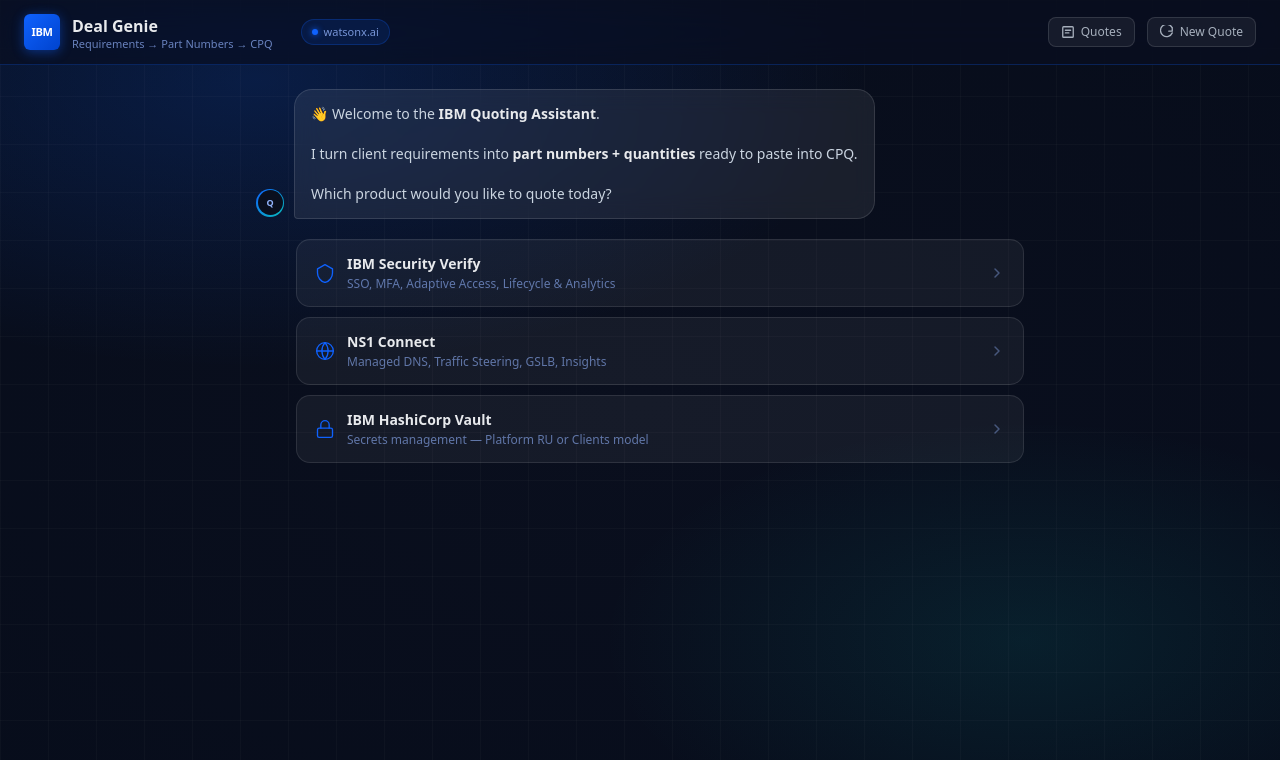
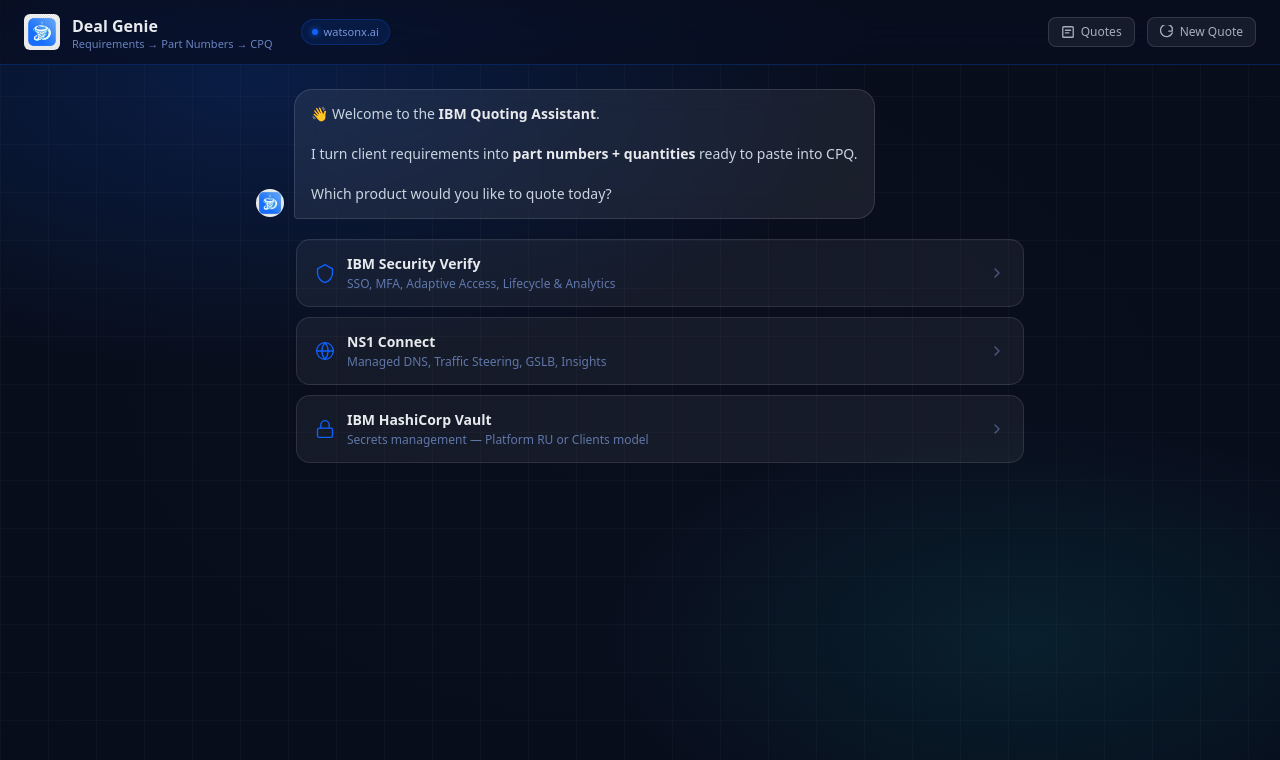
Before and after one commit to NamanKhandIBM/DealGenie, a Next.js app in the folder deal-genie/: page / in a window 1280 px wide. Shown: the top 760 px of the page. Built offline with nearby package versions, Linux system fonts and the light colour scheme.

Commit message:
Add DealGenie icon to header and speech bubble avatars

```diff
--- a/deal-genie/app/page.tsx
+++ b/deal-genie/app/page.tsx
@@ -449,16 +449,13 @@
       <div className="flex flex-col h-screen relative" style={{ zIndex: 1 }}>
         {/* ── Header ─────────────────────────────────────────────────────────── */}
         <header className="header-glass px-6 py-3.5 flex items-center gap-3 flex-shrink-0">
-          {/* IBM logo block */}
-          <div
-            className="w-9 h-9 rounded-md flex items-center justify-center flex-shrink-0"
-            style={{
-              background: "linear-gradient(135deg, #0f62fe 0%, #0043ce 100%)",
-              boxShadow: "0 2px 12px rgba(15,98,254,0.45)",
-            }}
-          >
-            <span className="text-white font-bold text-[11px] tracking-tight">IBM</span>
-          </div>
+          {/* Deal Genie logo */}
+          <img
+            src="/dealgenie-icon.png"
+            alt="Deal Genie"
+            className="w-9 h-9 rounded-md flex-shrink-0"
+            style={{ objectFit: "cover" }}
+          />
 
           <div className="flex flex-col">
             <h1 className="font-semibold text-base leading-tight" style={{ color: "#e8eaed" }}>
@@ -1045,10 +1042,8 @@
     <div className={`flex items-end gap-2.5 ${isUser ? "justify-end" : "justify-start"}`}>
       {/* Assistant avatar */}
       {!isUser && (
-        <div className="avatar-ring w-7 h-7 flex-shrink-0 mb-0.5" style={{ minWidth: "28px" }}>
-          <div className="avatar-inner">
-            <span className="font-bold text-[9px]" style={{ color: "#93b4fd" }}>Q</span>
-          </div>
+        <div className="w-7 h-7 flex-shrink-0 mb-0.5 rounded-full overflow-hidden" style={{ minWidth: "28px" }}>
+          <img src="/dealgenie-icon.png" alt="Deal Genie" className="w-full h-full" style={{ objectFit: "cover" }} />
         </div>
       )}
 
```
Also changed, not shown: deal-genie/public/dealgenie-icon.png (added).
